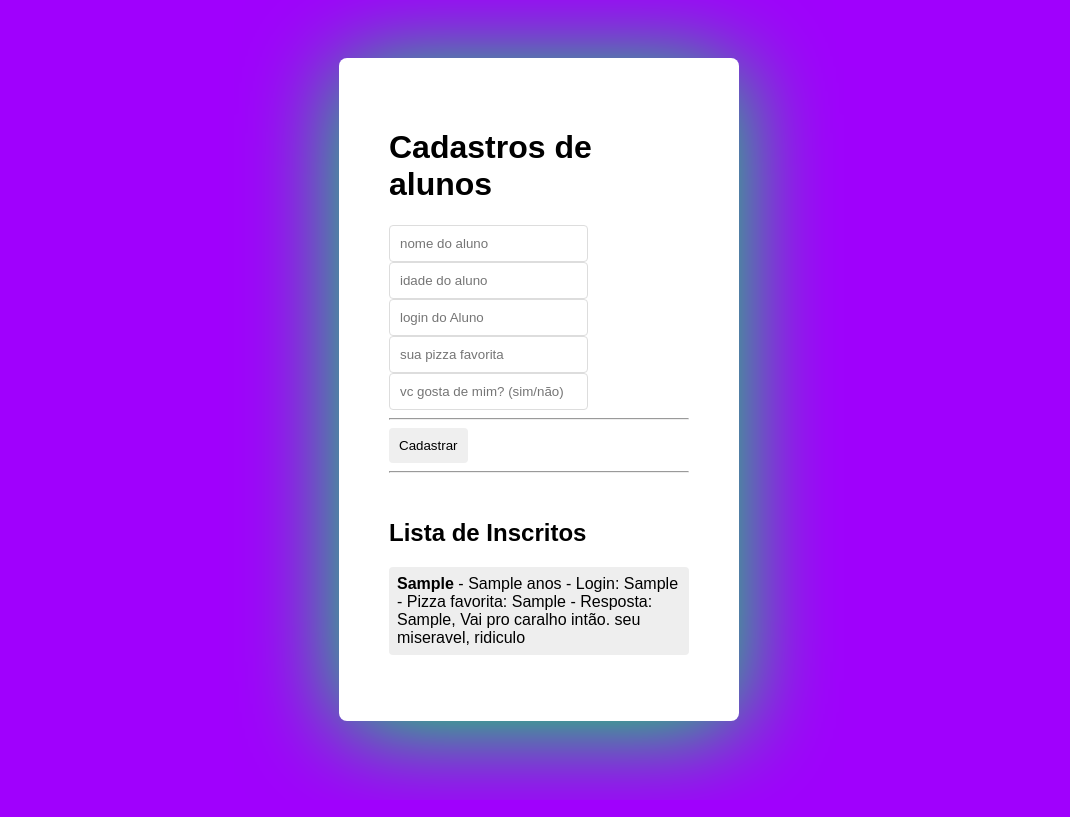
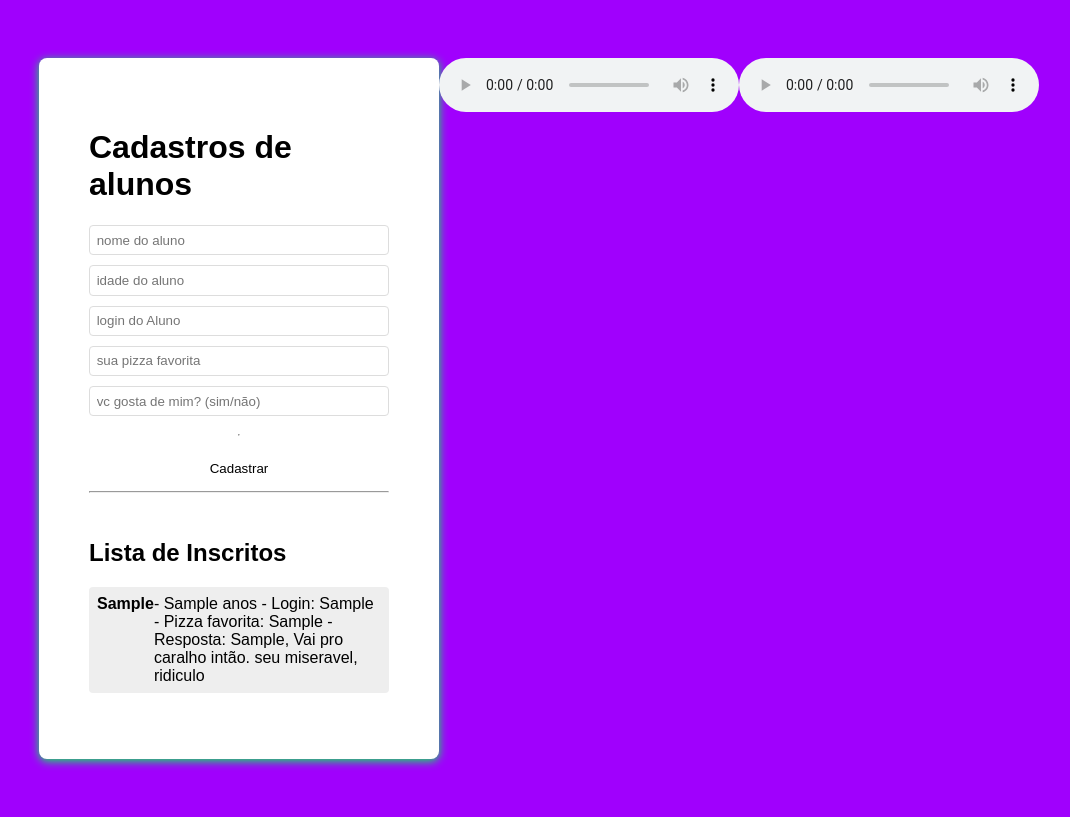
Before and after one commit to omarquezini/site-cadastro-estudante, a plain HTML site: page index.html in a window 1280 px wide. Both pictures are taken after typing "Sample", "Sample", "Sample", "Sample", "Sample" into the empty fields and a click on the button "Cadastrar". Shown: the whole page, without its empty margins (101-1171 px from the left). Drawn offline with Linux system fonts and the light colour scheme.

Commit message:
muita coisa wowo.

```diff
--- a/index.html
+++ b/index.html
@@ -35,9 +35,16 @@
     </ul>
     </div>
 
-    <audio>
-        <source src="./aldio/work_harder.mp3" type="audio/mpeg"/>
-    </audio>
+  </div> <!-- fechando a div container -->
+
+<!-- Áudios no final da página -->
+<audio controls>
+    <source src="work_harder.mp3">
+</audio>
+
+<audio controls>
+    <source src="all_hail_fish_man.mp3">
+</audio>
 
 
 
--- a/style.css
+++ b/style.css
@@ -1,53 +1,79 @@
-body{
+/* Corpo da página */
+body {
     font-family: sans-serif;
     background-color: #a000fd;
     display: flex;
     justify-content: center;
-    padding: 50px;
+    padding: min(5%, 50px); /* padding responsivo */
 }
 
-.container{
+/* Container principal */
+.container {
     background-color: #ffffff;
-    padding: 50px;
-    border-radius: 8px;
-    box-shadow: 0px 8px 100px rgb(0, 255, 76) ;
-    width: 300px;
+    padding: min(5%, 50px); /* padding responsivo */
+    border-radius: min(1em, 8px);
+    box-shadow: 0px min(2px, 8px) min(10px, 100px) rgb(0, 255, 76);
+    width: min(90%, 300px); /* não ultrapassa 300px, mas encolhe em telas pequenas */
 }
 
+/* Formulário */
 form {
-    display: 10px;
+    display: flex;
     flex-direction: column;
-    gap: 10px;
+    gap: min(1em, 10px); /* espaçamento responsivo */
 }
-input, button{
-    padding: 10px;
+
+input, button {
+    padding: min(0.5em, 10px);
     border: 1px solid #ddd;
-    border-radius: 4px;
+    border-radius: min(0.5em, 4px);
 }
-button{
-    background-color: rgb(255, 255, 255), rgb(0, 0, 0);
-    color: rgb(0, 0, 0), rgb(255, 255, 255);
+
+button {
+    background-color: #fff;
+    color: #000;
     cursor: pointer;
     border: none;
+    transition: 0.3s;
 }
 
-button:hover{
-    background-color: rgb(0, 0, 0);
+button:hover {
+    background-color: #000;
+    color: #fff;
 }
-ul{
+
+/* Lista de alunos */
+ul {
     list-style: none;
     padding: 0;
 }
 
-li{
+li {
     background: #eee;
-    margin-top: 5px;
-    padding: 8px;
-    border-radius: 4px;
-    display: flax;
+    margin-top: min(0.5em, 5px);
+    padding: min(0.5em, 8px);
+    border-radius: min(0.5em, 4px);
+    display: flex;
     justify-content: space-between;
+}
 
-}
-h1{
+/* Cabeçalhos */
+h1 {
     font-variant: unset;
 }
+
+/* Container de áudios fixo no rodapé */
+.audio-container {
+    position: fixed;          /* Fixa no viewport */
+    bottom: min(1em, 20px);   /* distância do rodapé */
+    left: 50%;                /* centraliza horizontalmente */
+    transform: translateX(-50%);
+    display: flex;
+    flex-direction: column;
+    gap: min(0.5em, 10px);
+    background-color: rgba(255, 255, 255, 0.8); /* fundo levemente transparente */
+    padding: min(0.5em, 10px);
+    border-radius: min(0.5em, 10px);
+    box-shadow: 0px 0px min(5px, 10px) rgba(0,0,0,0.3);
+    z-index: 1000; /* garante que fique acima do conteúdo */
+}
```
